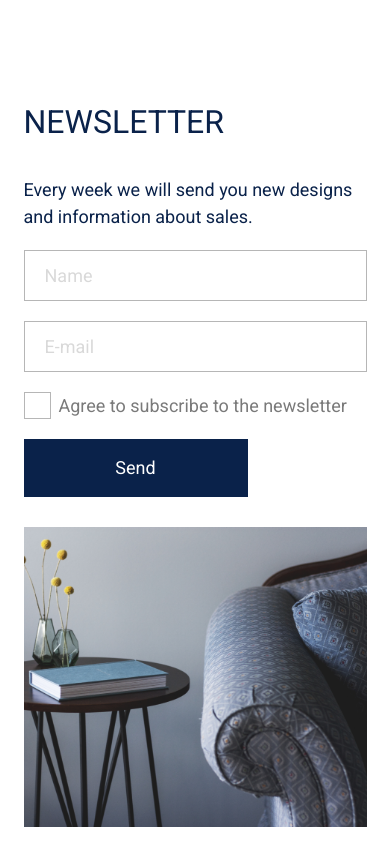
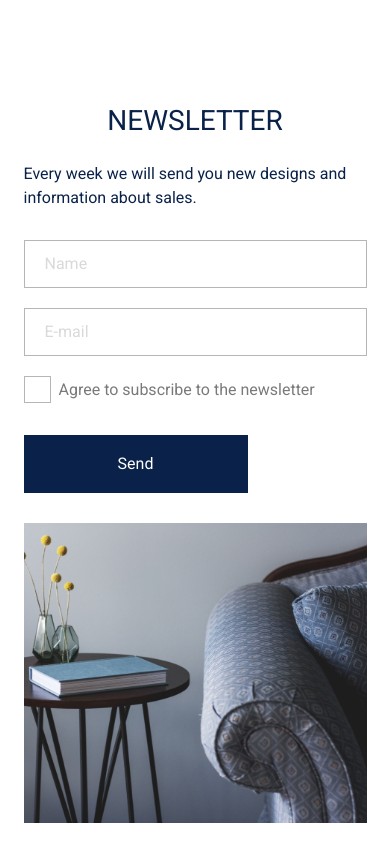
Before and after one commit to xrsQugi/newsletter-section, a plain HTML site: page index.html in a window 390 px wide. Drawn offline with Linux system fonts and the light colour scheme.

Commit message:
mobile first

```diff
--- a/style.css
+++ b/style.css
@@ -50,27 +50,28 @@ html, body{
   flex-direction: column;
 }
 .text-input-box .title {
-  color: var(--blue-font, #0a224a);
+  color: var(--blue-font, #0A224A);
   font-family: Roboto;
-  font-size: 32px;
+  font-size: 28px;
   font-style: normal;
   font-weight: 400;
-  line-height: 45px;
+  line-height: 42px;
   text-transform: uppercase;
+  text-align: center;
 }
 .text-input-box .text {
   color: var(--blue-font, #0A224A);
   font-family: Roboto;
-  font-size: 18px;
+  font-size: 16px;
   font-style: normal;
   font-weight: 400;
-  line-height: 27px;
-  margin-top: 31px;
+  line-height: 24px;
+  margin-top: 20px;
 }
 
 /* ---- form box ---- */
 .form-box{
-  margin-top: 20px;
+  margin-top: 30px;
   display: flex;
   flex-direction: column;
   gap: 20px;
@@ -83,18 +84,18 @@ html, body{
   border: 1px solid var(--dark-grey, #B6B6B6);
   color: var(--blue-font, #0A224A);
   font-family: Roboto;
-  font-size: 18px;
+  font-size: 16px;
   font-style: normal;
   font-weight: 400;
-  line-height: 27px;
+  line-height: 24px;
 }
 .form-box .form-input::placeholder{
   color: var(--grey, #D9D9D9);
   font-family: Roboto;
-  font-size: 18px;
+  font-size: 16px;
   font-style: normal;
   font-weight: 400;
-  line-height: 27px;
+  line-height: 24px;
 }
 .form-box .form-input:focus{
   border: 1px solid var(--blue-font, #0A224A);
@@ -142,10 +143,10 @@ html, body{
 .checkbox-box .text{
   color: #7A7A7A;
   font-family: Roboto;
-  font-size: 18px;
+  font-size: 16px;
   font-style: normal;
   font-weight: 400;
-  line-height: 27px;
+  line-height: 24px;
   margin: 0;
 }
 
@@ -156,13 +157,14 @@ html, body{
   padding: 17px 65px;
   color: var(--white, #FFF);
   font-family: Roboto;
-  font-size: 18px;
+  font-size: 16px;
   font-style: normal;
   font-weight: 400;
   line-height: 24px;
   width: 224px;
   cursor: pointer;
   transition: all .25s ease-in-out;
+  margin-top: 12px;
 }
 .btn-send:hover{
   background-color: #061835;
```
